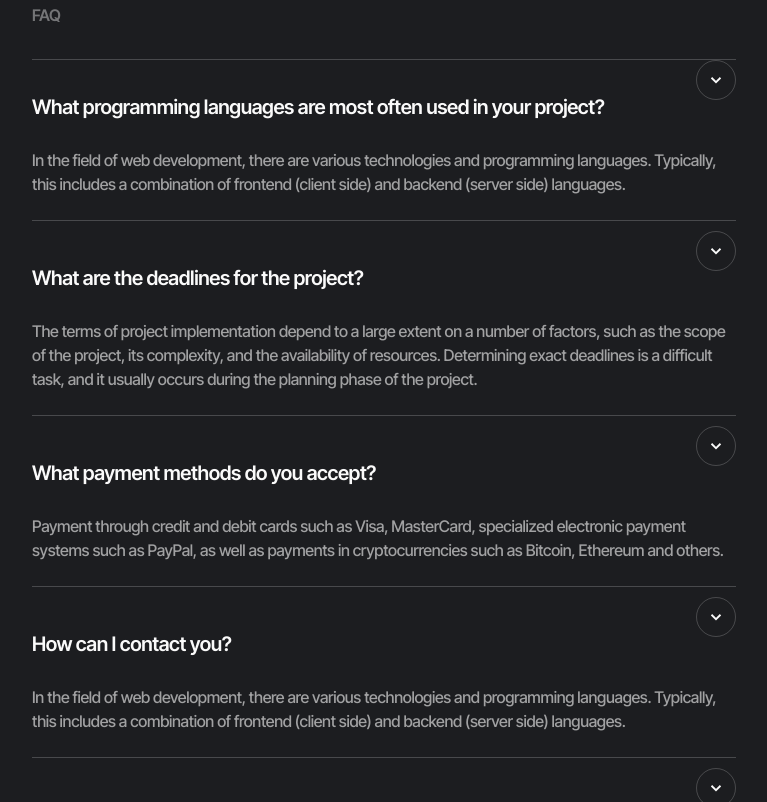
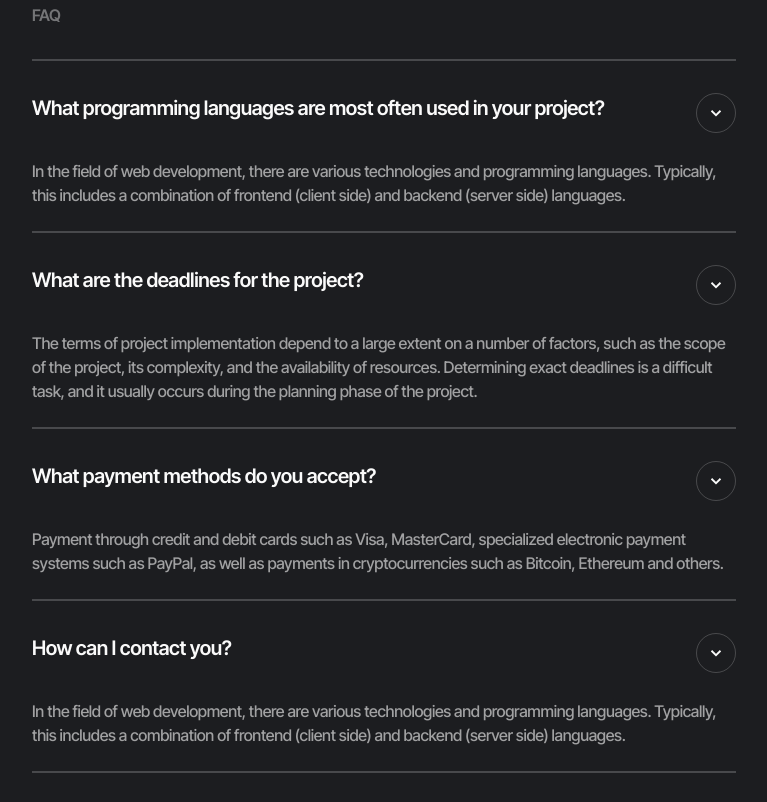
Before and after one commit to oxonomy14/team-project-js-portfolio-gr08, a website built with Vite: page src/index.html in a window 1280 px wide. Shown: the part 6054-6856 px from the top of the page, without its empty margins (256-1023 px from the left). Built offline with nearby package versions, Linux system fonts and the light colour scheme; what accordion-js would draw is missing.

Commit message:
moble-ready

```diff
--- a/src/css/faq.css
+++ b/src/css/faq.css
@@ -17,14 +17,14 @@
   list-style: none;
   padding: 0;
   margin: 0;
-  border-top: 1px solid rgba(250, 250, 250, 0.2);
 }
 
 .ac#faq-item {
-  margin-bottom: 10px;
+  margin-bottom: 20px;
   background-color: #1c1d20;
   border: none;
-  border-bottom: 1px solid rgba(250, 250, 250, 0.2);
+
+  margin-top: 20px;
 }
 
 .ac-header#faq-header {
@@ -38,10 +38,9 @@
 
 .ac-trigger#faq-btn {
   margin: 0;
-  padding-top: 0;
+  padding-top: 0px;
   padding-left: 0;
   padding-right: 0;
-  padding-bottom: 12px;
   display: flex;
   justify-content: space-between;
 }
@@ -88,7 +87,7 @@
   line-height: 150%;
   letter-spacing: -0.02em;
   color: rgba(250, 250, 250, 0.6);
-  padding-bottom: 20px;
+  padding-top: 16px;
 }
 
 .faq-arrow-icon {
@@ -98,20 +97,16 @@
   fill: none;
 }
 
-/* .faq-separator {
+.faq-separator {
   border: 1px solid rgba(250, 250, 250, 0.2);
   display: block;
   width: 100%;
   height: 1px;
-} */
+}
 
 @media only screen and (min-width: 768px) {
   .faq-title {
     padding-bottom: 32px;
-  }
-
-  .ac-header#faq-header {
-    padding: 32px 0 26px;
   }
 
   .faq-btn {
@@ -120,8 +115,13 @@
     padding: 10px;
   }
 
+  .ac#faq-item {
+    margin-bottom: 24px;
+    margin-top: 32px;
+  }
+
   .faq-answer {
-    padding-bottom: 24px;
+    padding-top: 26px;
   }
 }
 
--- a/src/partials/faq.html
+++ b/src/partials/faq.html
@@ -2,6 +2,14 @@
   <div class="container">
     <h2 class="faq-title">FAQ</h2>
     <ul class="faq-container">
+      <svg class="faq-separator">
+        <use
+          href="/src/public/favicon.svg#icon-line"
+          width="20"
+          height="20"
+        ></use>
+      </svg>
+
       <li class="ac faq-item" id="faq-item">
         <div class="ac-trigger" id="faq-btn">
           <h3 class="ac-header" id="faq-header">
@@ -22,13 +30,13 @@
         </div>
       </li>
 
-      <!-- <svg class="faq-separator">
+      <svg class="faq-separator">
         <use
           href="/src/public/favicon.svg#icon-line"
           width="20"
           height="20"
         ></use>
-        </svg> -->
+      </svg>
 
       <li class="ac faq-item" id="faq-item">
         <div class="ac-trigger" id="faq-btn">
@@ -52,9 +60,9 @@
         </div>
       </li>
 
-      <!-- <svg class="faq-separator">
+      <svg class="faq-separator">
         <use href="/src/public/favicon.svg#icon-line"></use>
-        </svg> -->
+      </svg>
 
       <li class="ac faq-item" id="faq-item">
         <div class="ac-trigger" id="faq-btn">
@@ -76,9 +84,9 @@
         </div>
       </li>
 
-      <!-- <svg class="faq-separator last-separator">
+      <svg class="faq-separator last-separator">
         <use href="/src/public/favicon.svg#icon-line"></use>
-        </svg> -->
+      </svg>
 
       <li class="ac faq-item" id="faq-item">
         <div class="ac-trigger" id="faq-btn">
@@ -98,9 +106,9 @@
         </div>
       </li>
 
-      <!-- <svg class="faq-separator">
+      <svg class="faq-separator">
         <use href="/src/public/favicon.svg#icon-line"></use>
-        </svg> -->
+      </svg>
 
       <li class="ac faq-item" id="faq-item">
         <div class="ac-trigger" id="faq-btn">
@@ -124,9 +132,9 @@
         </div>
       </li>
 
-      <!-- <svg class="faq-separator">
+      <svg class="faq-separator">
         <use href="/src/public/favicon.svg#icon-line"></use>
-        </svg> -->
+      </svg>
 
       <li class="ac faq-item" id="faq-item">
         <div class="ac-trigger" id="faq-btn">
@@ -147,6 +155,9 @@
           </p>
         </div>
       </li>
+      <svg class="faq-separator"></svg>
+        <use href="/src/public/favicon.svg#icon-line"></use>
+      </svg>
     </ul>
   </div>
 </section>
```
Lines whose indentation alone changed are shown as unchanged.
